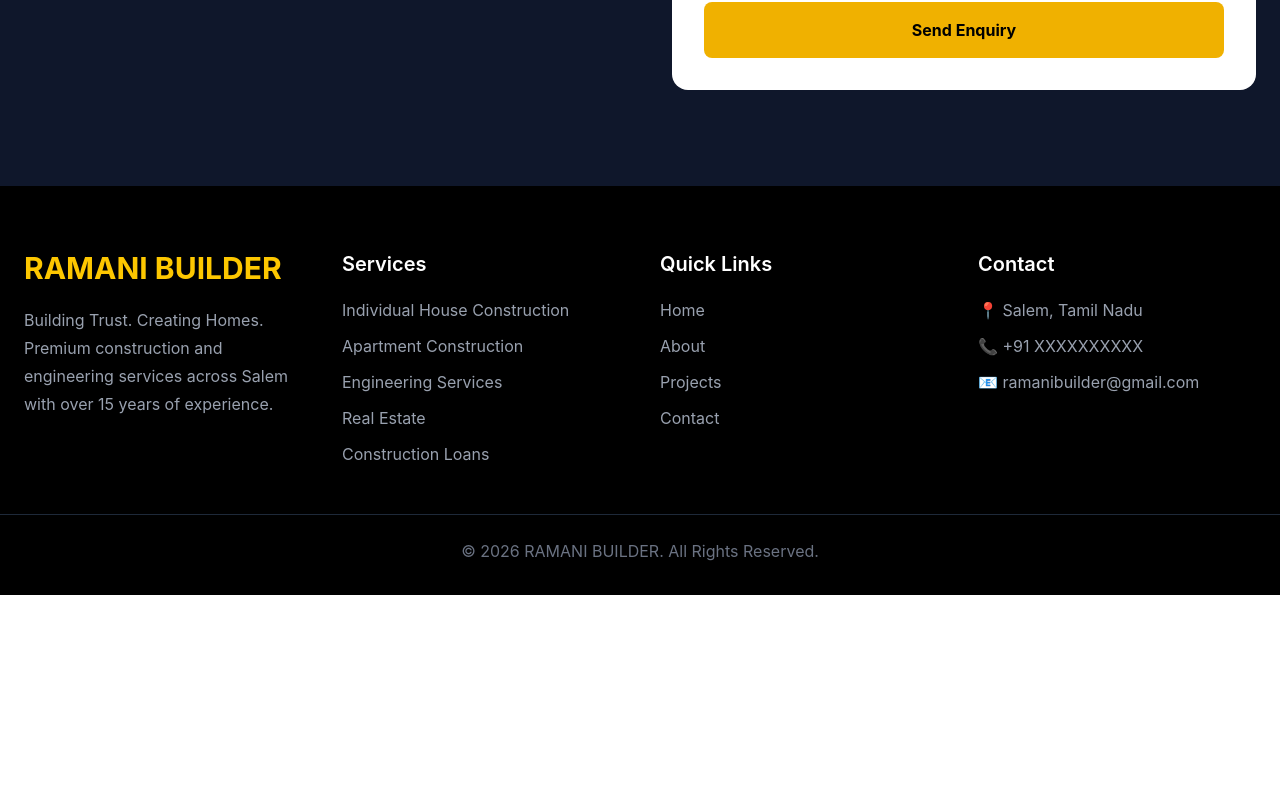
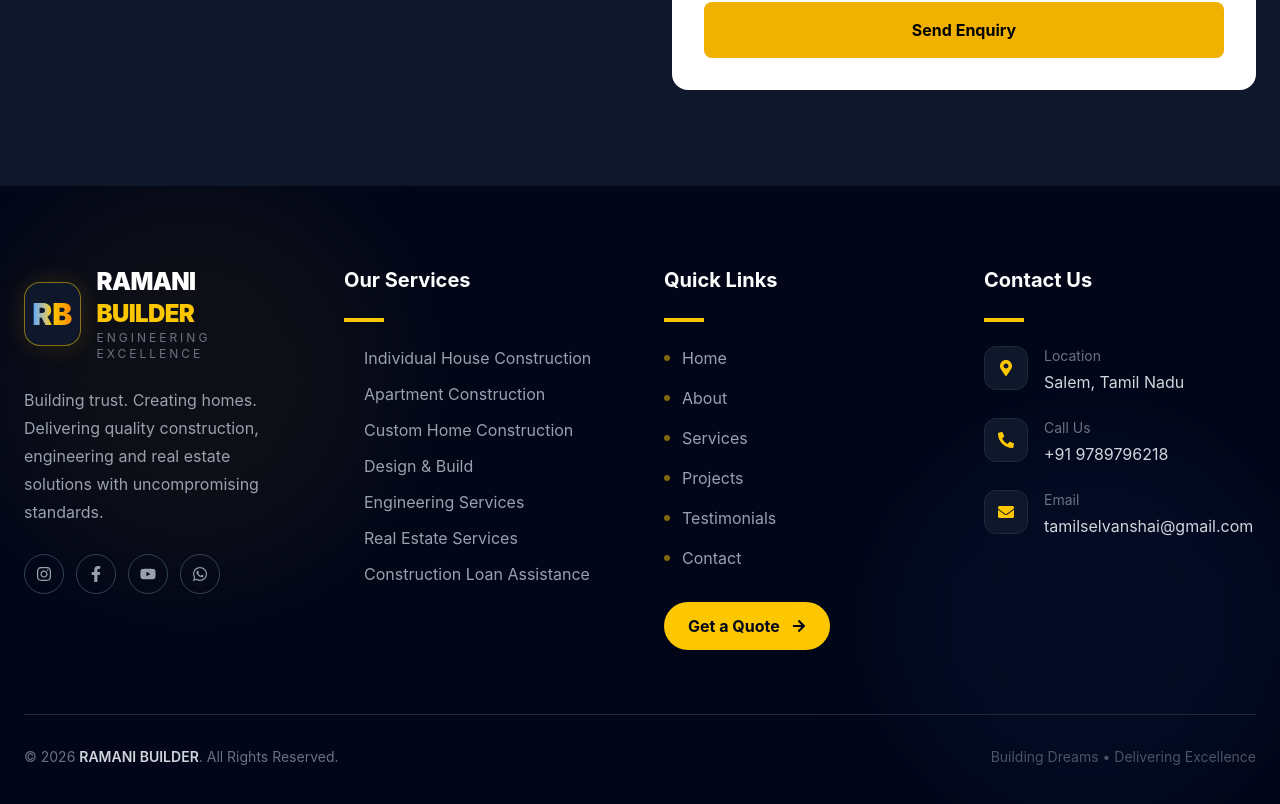
Before and after one commit to tamilselvanshai/ramani-builder, a React (Vite) app: page / in a window 1280 px wide. Shown: the part 7918-8722 px from the top of the page. Before the commit the page ends 8513 px from the top, so only its background shows below. Built offline with nearby package versions, Linux system fonts and the light colour scheme.

Commit message:
Improve footer design

```diff
--- a/src/components/Footer.jsx
+++ b/src/components/Footer.jsx
@@ -1,71 +1,293 @@
-function Footer() {
+import {
+  FaInstagram,
+  FaFacebookF,
+  FaYoutube,
+  FaWhatsapp,
+  FaPhoneAlt,
+  FaEnvelope,
+  FaMapMarkerAlt,
+  FaArrowRight,
+} from "react-icons/fa";
+
+export default function Footer() {
+  const services = [
+    "Individual House Construction",
+    "Apartment Construction",
+    "Custom Home Construction",
+    "Design & Build",
+    "Engineering Services",
+    "Real Estate Services",
+    "Construction Loan Assistance",
+  ];
+
+  const quickLinks = [
+    { name: "Home", link: "#home" },
+    { name: "About", link: "#about" },
+    { name: "Services", link: "#services" },
+    { name: "Projects", link: "#projects" },
+    { name: "Testimonials", link: "#testimonials" },
+    { name: "Contact", link: "#contact" },
+  ];
+
   return (
-    <footer className="bg-black text-white pt-16 pb-8">
-      <div className="max-w-7xl mx-auto px-6 grid md:grid-cols-4 gap-10">
+    <footer className="relative bg-slate-950 text-white overflow-hidden">
 
-        {/* Company */}
-        <div>
-          <h2 className="text-3xl font-bold text-yellow-400">
-            RAMANI BUILDER
-          </h2>
+      {/* Background Glow */}
+      <div className="absolute top-0 left-0 w-96 h-96 bg-yellow-400/5 rounded-full blur-3xl pointer-events-none"></div>
 
-          <p className="text-gray-400 mt-5 leading-7">
-            Building Trust. Creating Homes.
-            <br />
-            Premium construction and engineering services across Salem with over
-            15 years of experience.
-          </p>
+      <div className="absolute bottom-0 right-0 w-96 h-96 bg-blue-500/5 rounded-full blur-3xl pointer-events-none"></div>
+
+      {/* Main Footer */}
+      <div className="relative max-w-7xl mx-auto px-6 pt-20 pb-12">
+
+        <div className="grid grid-cols-1 md:grid-cols-2 lg:grid-cols-4 gap-12">
+
+          {/* BRAND */}
+          <div>
+
+            {/* RB LOGO */}
+            <div className="flex items-center gap-4 mb-6">
+
+              <div className="relative w-16 h-16 rounded-2xl border border-yellow-400/50 bg-slate-900 flex items-center justify-center shadow-[0_0_25px_rgba(250,204,21,0.15)]">
+
+                <span className="text-3xl font-black bg-gradient-to-r from-blue-400 via-yellow-400 to-orange-400 bg-clip-text text-transparent">
+                  RB
+                </span>
+
+              </div>
+
+              <div>
+                <h2 className="text-2xl font-black tracking-tight">
+                  RAMANI
+                  <span className="text-yellow-400"> BUILDER</span>
+                </h2>
+
+                <p className="text-xs text-gray-500 tracking-[3px] uppercase">
+                  Engineering Excellence
+                </p>
+              </div>
+
+            </div>
+
+            <p className="text-gray-400 leading-7 max-w-sm">
+              Building trust. Creating homes. Delivering quality
+              construction, engineering and real estate solutions
+              with uncompromising standards.
+            </p>
+
+            {/* SOCIAL ICONS */}
+            <div className="flex gap-3 mt-7">
+
+              <a
+                href="https://instagram.com/"
+                target="_blank"
+                rel="noopener noreferrer"
+                className="w-10 h-10 rounded-full border border-slate-700 flex items-center justify-center text-gray-400 hover:text-yellow-400 hover:border-yellow-400 transition"
+              >
+                <FaInstagram />
+              </a>
+
+              <a
+                href="#"
+                className="w-10 h-10 rounded-full border border-slate-700 flex items-center justify-center text-gray-400 hover:text-yellow-400 hover:border-yellow-400 transition"
+              >
+                <FaFacebookF />
+              </a>
+
+              <a
+                href="#"
+                className="w-10 h-10 rounded-full border border-slate-700 flex items-center justify-center text-gray-400 hover:text-yellow-400 hover:border-yellow-400 transition"
+              >
+                <FaYoutube />
+              </a>
+
+              <a
+                href="#"
+                className="w-10 h-10 rounded-full border border-slate-700 flex items-center justify-center text-gray-400 hover:text-yellow-400 hover:border-yellow-400 transition"
+              >
+                <FaWhatsapp />
+              </a>
+
+            </div>
+
+          </div>
+
+
+          {/* SERVICES */}
+          <div>
+
+            <h3 className="text-xl font-bold mb-6">
+              Our Services
+            </h3>
+
+            <div className="w-10 h-1 bg-yellow-400 mb-6"></div>
+
+            <ul className="space-y-3">
+
+              {services.map((service, index) => (
+                <li key={index}>
+
+                  <a
+                    href="#services"
+                    className="group flex items-start gap-2 text-gray-400 hover:text-yellow-400 transition"
+                  >
+
+                    <FaArrowRight className="text-yellow-400 text-xs mt-1.5 opacity-0 group-hover:opacity-100 transition" />
+
+                    <span>
+                      {service}
+                    </span>
+
+                  </a>
+
+                </li>
+              ))}
+
+            </ul>
+
+          </div>
+
+
+          {/* QUICK LINKS */}
+          <div>
+
+            <h3 className="text-xl font-bold mb-6">
+              Quick Links
+            </h3>
+
+            <div className="w-10 h-1 bg-yellow-400 mb-6"></div>
+
+            <ul className="space-y-4">
+
+              {quickLinks.map((item, index) => (
+                <li key={index}>
+
+                  <a
+                    href={item.link}
+                    className="group flex items-center gap-3 text-gray-400 hover:text-yellow-400 transition"
+                  >
+
+                    <span className="w-1.5 h-1.5 rounded-full bg-yellow-400 opacity-50 group-hover:opacity-100"></span>
+
+                    {item.name}
+
+                  </a>
+
+                </li>
+              ))}
+
+            </ul>
+
+
+            {/* CTA */}
+            <a
+              href="#contact"
+              className="inline-flex items-center gap-3 mt-8 px-6 py-3 rounded-full bg-yellow-400 text-slate-950 font-bold hover:bg-yellow-300 transition"
+            >
+              Get a Quote
+              <FaArrowRight className="text-sm" />
+            </a>
+
+          </div>
+
+
+          {/* CONTACT */}
+          <div>
+
+            <h3 className="text-xl font-bold mb-6">
+              Contact Us
+            </h3>
+
+            <div className="w-10 h-1 bg-yellow-400 mb-6"></div>
+
+
+            {/* LOCATION */}
+            <div className="flex gap-4 mb-6">
+
+              <div className="w-11 h-11 flex-shrink-0 rounded-xl bg-slate-900 border border-slate-800 flex items-center justify-center text-yellow-400">
+                <FaMapMarkerAlt />
+              </div>
+
+              <div>
+                <p className="text-sm text-gray-500 mb-1">
+                  Location
+                </p>
+
+                <p className="text-gray-300">
+                  Salem, Tamil Nadu
+                </p>
+              </div>
+
+            </div>
+
+
+            {/* PHONE */}
+            <div className="flex gap-4 mb-6">
+
+              <div className="w-11 h-11 flex-shrink-0 rounded-xl bg-slate-900 border border-slate-800 flex items-center justify-center text-yellow-400">
+                <FaPhoneAlt />
+              </div>
+
+              <div>
+                <p className="text-sm text-gray-500 mb-1">
+                  Call Us
+                </p>
+
+                <p className="text-gray-300">
+                  +91 9789796218
+                </p>
+              </div>
+
+            </div>
+
+
+            {/* EMAIL */}
+            <div className="flex gap-4">
+
+              <div className="w-11 h-11 flex-shrink-0 rounded-xl bg-slate-900 border border-slate-800 flex items-center justify-center text-yellow-400">
+                <FaEnvelope />
+              </div>
+
+              <div>
+                <p className="text-sm text-gray-500 mb-1">
+                  Email
+                </p>
+
+                <p className="text-gray-300 break-all">
+                  tamilselvanshai@gmail.com
+                </p>
+              </div>
+
+            </div>
+
+          </div>
+
         </div>
 
-        {/* Services */}
-        <div>
-          <h3 className="text-xl font-semibold mb-5">Services</h3>
 
-          <ul className="space-y-3 text-gray-400">
-            <li>Individual House Construction</li>
-            <li>Apartment Construction</li>
-            <li>Engineering Services</li>
-            <li>Real Estate</li>
-            <li>Construction Loans</li>
-          </ul>
-        </div>
+        {/* GOLD DIVIDER */}
+        <div className="mt-16 pt-8 border-t border-slate-800">
 
-        {/* Quick Links */}
-        <div>
-          <h3 className="text-xl font-semibold mb-5">Quick Links</h3>
+          <div className="flex flex-col md:flex-row items-center justify-between gap-4">
 
-          <ul className="space-y-3 text-gray-400">
-            <li>Home</li>
-            <li>About</li>
-            <li>Projects</li>
-            <li>Contact</li>
-          </ul>
-        </div>
+            <p className="text-gray-500 text-sm text-center md:text-left">
+              © {new Date().getFullYear()}{" "}
+              <span className="text-gray-300 font-semibold">
+                RAMANI BUILDER
+              </span>
+              . All Rights Reserved.
+            </p>
 
-        {/* Contact */}
-        <div>
-          <h3 className="text-xl font-semibold mb-5">Contact</h3>
+            <p className="text-gray-600 text-sm">
+              Building Dreams • Delivering Excellence
+            </p>
 
-          <p className="text-gray-400">
-            📍 Salem, Tamil Nadu
-          </p>
+          </div>
 
-          <p className="text-gray-400 mt-3">
-            📞 +91 XXXXXXXXXX
-          </p>
-
-          <p className="text-gray-400 mt-3">
-            📧 ramanibuilder@gmail.com
-          </p>
         </div>
 
       </div>
 
-      <div className="border-t border-gray-800 mt-12 pt-6 text-center text-gray-500">
-        © {new Date().getFullYear()} RAMANI BUILDER. All Rights Reserved.
-      </div>
     </footer>
   );
 }
-
-export default Footer;
```
